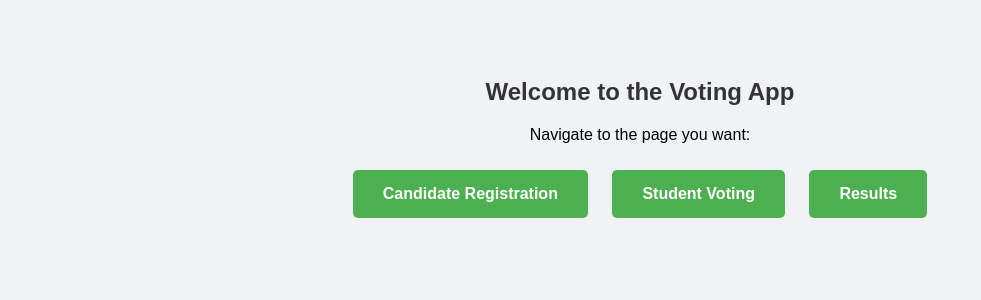
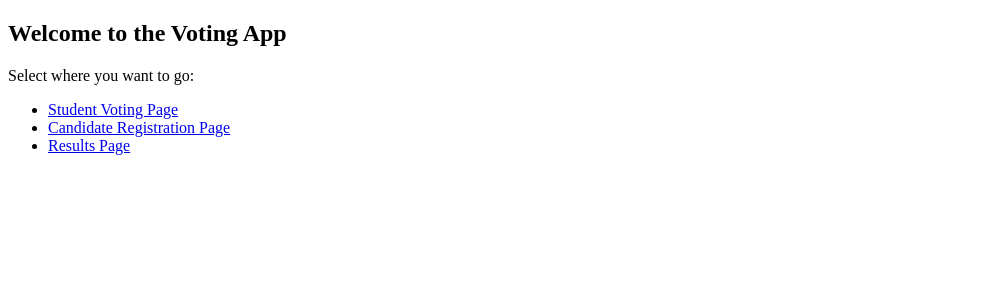
Before and after one commit to SreeManogn/symmetrical, a Flask app: page / in a window 1280 px wide. Shown: the top 300 px of the page, without its empty margins (0-981 px from the left). Run offline with Flask 3, Linux system fonts and the light colour scheme.

Commit message:
Update home.html

```diff
--- a/templates/home.html
+++ b/templates/home.html
@@ -1,29 +1,16 @@
 <!DOCTYPE html>
 <html>
 <head>
-<title>Voting App - Home</title>
-<style>
-body { font-family: Arial, sans-serif; text-align:center; padding:50px; background:#f0f2f5; }
-h2 { color:#333; }
-a.button {
-    display:inline-block;
-    margin:10px;
-    padding:15px 30px;
-    background-color:#4CAF50;
-    color:white;
-    text-decoration:none;
-    font-weight:bold;
-    border-radius:5px;
-}
-a.button:hover { background-color:#45a049; }
-</style>
+<title>Voting App Home</title>
 </head>
 <body>
 <h2>Welcome to the Voting App</h2>
-<p>Navigate to the page you want:</p>
+<p>Select where you want to go:</p>
 
-<a href="/candidate" class="button">Candidate Registration</a>
-<a href="/student" class="button">Student Voting</a>
-<a href="/results" class="button">Results</a>
+<ul>
+    <li><a href="/student">Student Voting Page</a></li>
+    <li><a href="/candidate">Candidate Registration Page</a></li>
+    <li><a href="/teacher">Results Page</a></li>
+</ul>
 </body>
 </html>
```
